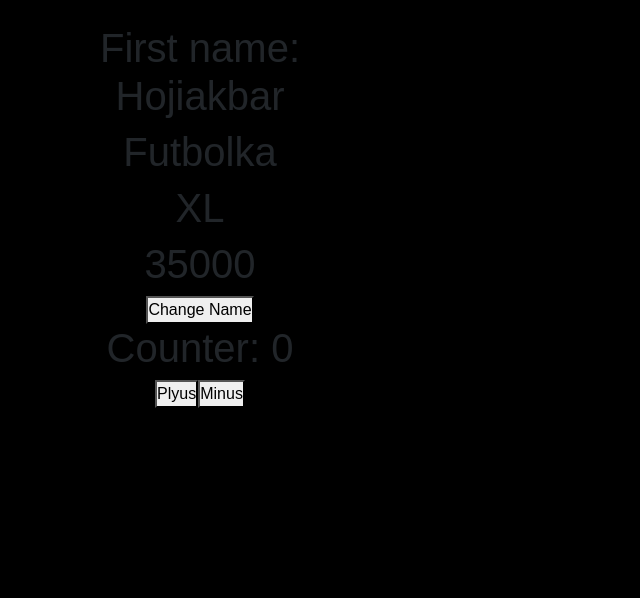
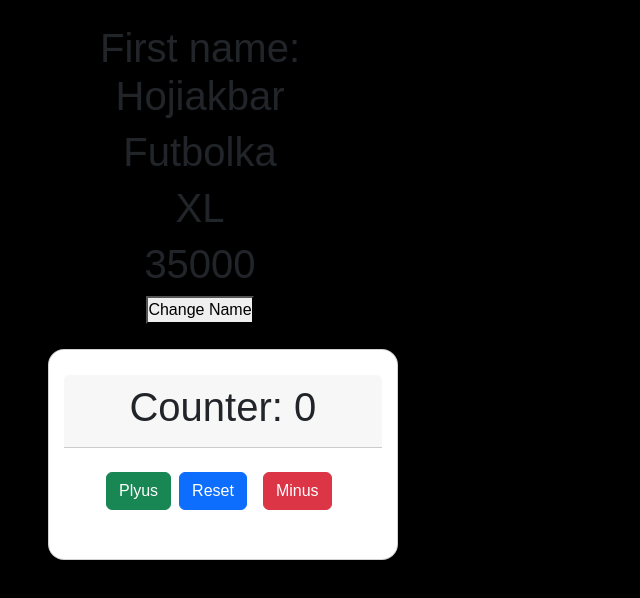
Before and after one commit to HojiakbarSultonov/ClassComponents, a React (Create React App) app: page / in a window 1280 px wide. Shown: the top 598 px of the page, without its empty margins (0-640 px from the left). Built offline with nearby package versions, Linux system fonts and the light colour scheme.

Commit message:
callBack function count

```diff
--- a/src/components/Counter.js
+++ b/src/components/Counter.js
@@ -1,30 +1,57 @@
-import React, { Component } from 'react';
+import React, { Component } from "react";
 
 class Counter extends Component {
-    constructor(props){
-        super(props)
-        this.state = {
-            count:0
-        }
+  // constructor(props){
+  //     super(props)
+  //     this.state = {
+  //         count:0
+  //     }
+  //     this.addPlyus = this.addPlyus.bind(this)
 
-    }
+  // }
 
-    addPlyus = ()=>{
-        this.setState({count:this.state.count+ 1})
+  state = {
+    count: 0,
+  };
+
+  addPlyus = () => {
+    this.setState({ count: this.state.count + 1 });
     // this.setState((prevState)=>{count:prevState.count+ 1})
     // this.setState(({count:this.state.count+ 1}, ()=>console.log('Bir qoshildi')))
-    }
-    addMinus = ()=>{
-        this.setState({count:this.state.count- 1})
-    }
+  };
+  addMinus = () => {
+    this.setState({ count: this.state.count - 1 });
+  };
+
+//   addDeleteOne = (value)=>{
+//     this.setState({count:value})
+//   }
+  Reset = () => {
+    this.setState({ count: 0 });
+  };
   render() {
-
-
     return (
       <div>
+        <div className="container">
+          <div className="row">
+            <div className="col">
+              <div className="card">
+                <div className="card-header">
                   <h1>Counter: {this.state.count}</h1>
-                <button onClick={this.addPlyus}>Plyus</button>
-                <button onClick={this.addMinus}>Minus</button>
+                </div>
+                <div className="card-body">
+                  <button className="btn btn-success" onClick={this.addPlyus}>Plyus</button>
+                  <button className="btn btn-primary m-2" onClick={this.Reset}>Reset</button>
+                  <button className="btn btn-danger m-2" onClick={this.addMinus}>Minus</button>
+                  {/* <button className="btn btn-danger m-2" onClick={()=>this.addDeleteOne(this.state.count + 1)}>ValPlus</button> */}
+                  {/* <button className="btn btn-danger m-2" onClick={()=>this.addDeleteOne(this.state.count - 1)}>ValMinus</button> */}
+                  {/* <button className="btn btn-danger m-2" onClick={()=>this.addDeleteOne(this.state.count = 0)}>ValReset</button> */}
+
+                </div>
+              </div>
+            </div>
+          </div>
+        </div>
       </div>
     );
   }
```
Lines whose indentation alone changed are shown as unchanged.
